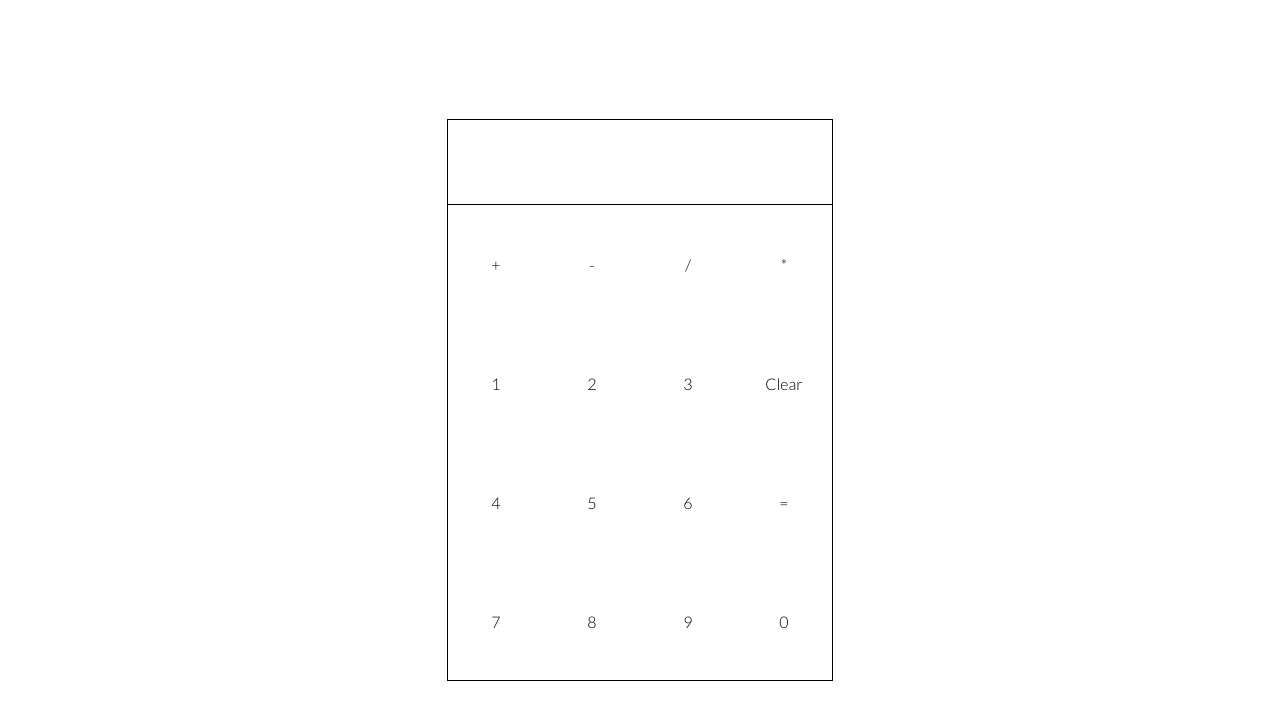
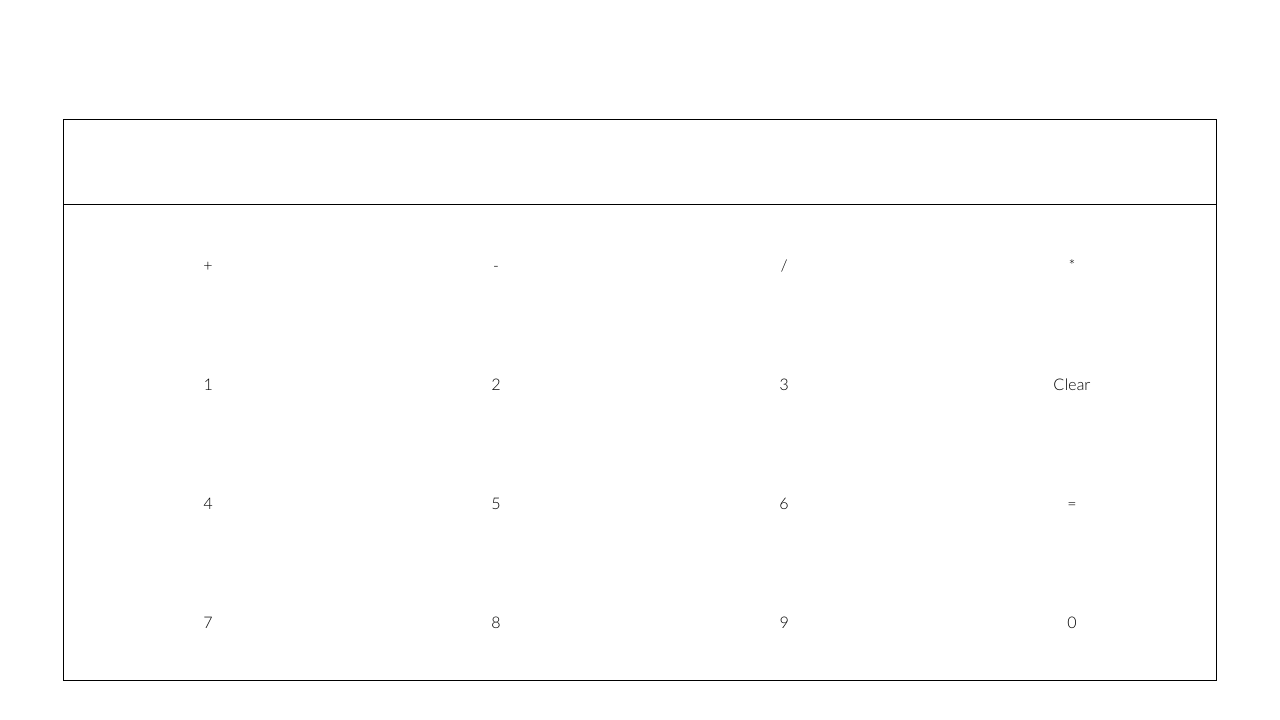
Before and after one commit to benmattson7/calculator, a plain HTML site: page index.html in a window 1280 px wide. Drawn offline with Linux system fonts and the light colour scheme.

Commit message:
Adding breakpoints for phones

```diff
--- a/style.css
+++ b/style.css
@@ -14,6 +14,11 @@ body{
     height:70vh;
     width: 30vw;
     border: 1px solid black;
+}
+@media only screen and (min-width: 600px) {
+    #calcContainer{
+        width:90vw;
+    }
 }
 #screen{
     display:flex;
```
